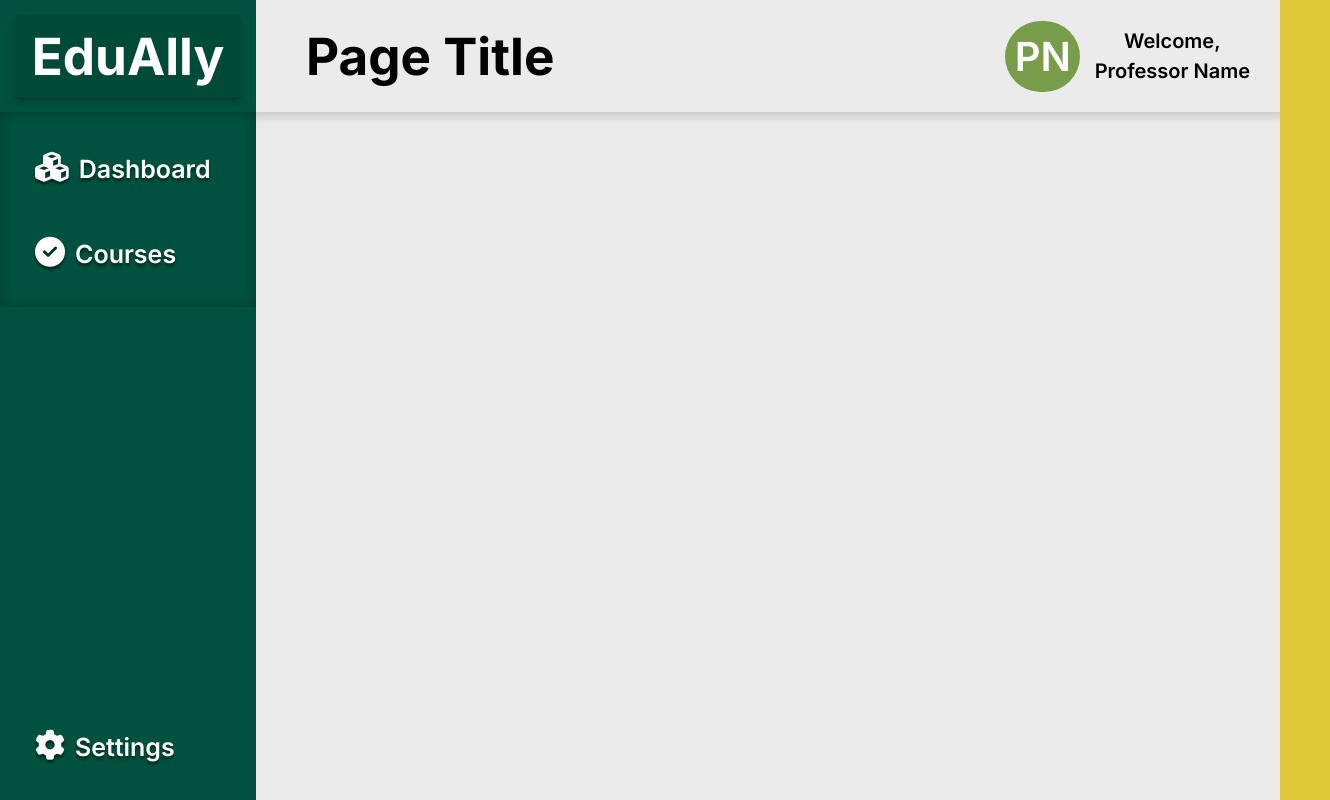
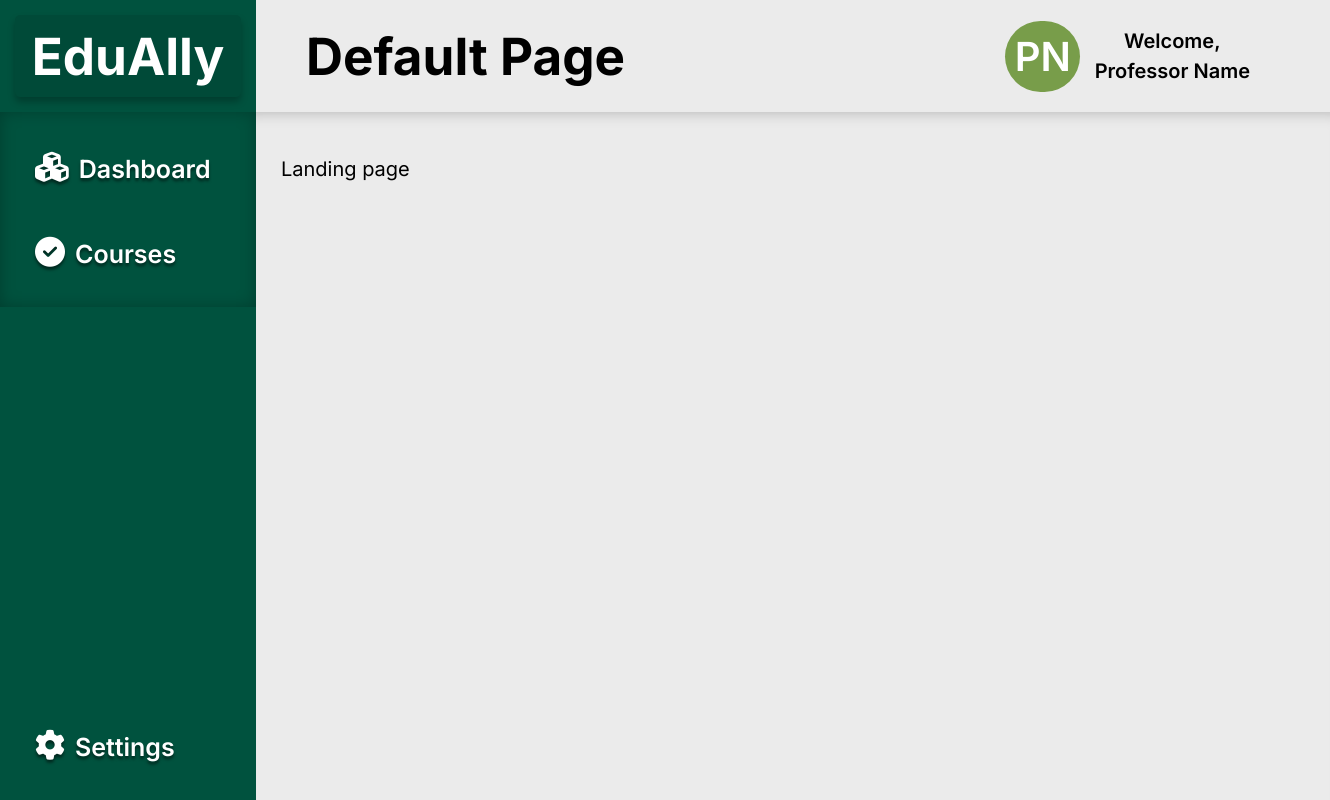
Before and after one commit to SUNY-Brockport-ACM-Student-Chapter/ai-education-frontend, a Next.js app: page / in a window 1280 px wide. Shown: the whole page, 1330 px wide, since content can reach past the window. Built offline with nearby package versions, Linux system fonts and the light colour scheme.

Commit message:
Layout broken down into components, added "dashboard" testing page

```diff
--- /dev/null
+++ b/src/app/components/Header.tsx
@@ -0,0 +1,27 @@
+import React from 'react';
+import ProfileIcon from './ProfileIcon';
+
+interface HeaderProps {
+  pageTitle: string;
+  userName: string;
+  userInitials: string;
+}
+
+const Header: React.FC<HeaderProps> = ({ pageTitle, userName, userInitials }) => {
+  return (
+    <header className="main-header">
+      <div className="header-section">
+        <h1>{pageTitle}</h1>
+      </div>
+      <div className="profile-section">
+        <ProfileIcon initials={userInitials} />
+        <div className="profile-text">
+          <p>Welcome,</p>
+          <p>{userName}</p>
+        </div>
+      </div>
+    </header>
+  );
+};
+
+export default Header;
--- a/src/app/NavMenu.tsx
+++ b/src/app/components/NavMenu.tsx
@@ -1,14 +1,14 @@
-'use client'
+'use client';
 
-import './globals.css';
-import { useState, useEffect } from 'react';
+import React, { useState, useEffect } from 'react';
+import ProfileIcon from './ProfileIcon';
 
 interface NavMenuProps {
-  ProfName: string;
-  AB: string;
+  userName: string;
+  userInitials: string;
 }
 
-export default function NavMenu({ ProfName, AB }: NavMenuProps) {
+const NavMenu: React.FC<NavMenuProps> = ({ userName, userInitials }) => {
   const [menuVisible, setMenuVisible] = useState(false);
   const [isMobile, setIsMobile] = useState(false);
 
@@ -30,7 +30,7 @@ export default function NavMenu({ ProfName, AB }: NavMenuProps) {
   return (
     <nav className="sidebar-nav">
       <div className="logo-section">
-        <div className="mobile-profile-icon">{AB}</div>
+        <ProfileIcon initials={userInitials} className="mobile-profile-icon" />
         <h1>EduAlly</h1>
         <label className="burger-bar-dropdown">
           <input
@@ -51,4 +51,6 @@ export default function NavMenu({ ProfName, AB }: NavMenuProps) {
       </div>
     </nav>
   );
-}
+};
+
+export default NavMenu;
--- /dev/null
+++ b/src/app/components/ProfileIcon.tsx
@@ -0,0 +1,16 @@
+import React from 'react';
+
+interface ProfileIconProps {
+  initials: string;
+  className?: string;
+}
+
+const ProfileIcon: React.FC<ProfileIconProps> = ({ initials, className = '' }) => {
+  return (
+    <div className={`profile-icon ${className}`}>
+      {initials}
+    </div>
+  );
+};
+
+export default ProfileIcon;
--- /dev/null
+++ b/src/app/dashboard/dashboard.module.css
@@ -0,0 +1 @@
+/* Add your page-specific css here.*/
--- a/src/app/globals.css
+++ b/src/app/globals.css
@@ -25,7 +25,7 @@ body {
 
 body {
   display: flex;
-  background-color: var(--bport-gold);
+  background-color: var(--background-color);
   font-family: "Inter", sans-serif;
   overflow: hidden;
 }
@@ -228,7 +228,7 @@ i {
 
 /* Main workspace styling */
 .main-workspace {
-  width: calc(100% - 50px);
+  width: 100%;
   padding: 25px;
   box-shadow: 0 15px 15px -15px var(--shadow-color) inset;
   overflow-y: scroll;
--- a/src/app/layout.tsx
+++ b/src/app/layout.tsx
@@ -3,55 +3,40 @@ import type { Metadata } from 'next';
 import { Inter } from 'next/font/google';
 import { config } from '@fortawesome/fontawesome-svg-core';
 import '@fortawesome/fontawesome-svg-core/styles.css';
+import dynamic from 'next/dynamic';
+import Header from './components/Header';
+import { generateInitials } from './utils/utilities';
+import { ReactNode } from 'react';
 
 config.autoAddCss = false;
 
 const inter = Inter({ subsets: ['latin'] });
 
 export const metadata: Metadata = {
-  title: 'Edu AI',
+  title: 'EduAlly',
   description: 'AI-powered education assistant',
 };
 
-// Separate the client-side logic into a new component
-import dynamic from 'next/dynamic';
-const NavMenu = dynamic(() => import('./NavMenu'), { ssr: false });
+const NavMenu = dynamic(() => import('./components/NavMenu'), { ssr: false });
 
 export default function RootLayout({
   children,
 }: {
-  children: React.ReactNode
+  children: ReactNode
 }) {
-  const PageTitle = "Page Title";
   const ProfName = "Professor Name";
+  const userInitials = generateInitials(ProfName);
 
-  const generateInitials = (name: string) => {
-    const nameParts = name.trim().split(" ");
-    const initials = nameParts.length >= 2
-      ? nameParts[0][0] + nameParts[1][0]
-      : nameParts[0][0];
-    return initials.toUpperCase();
-  };
-
-  const AB = generateInitials(ProfName);
+  // not working yet? wont pick up pagetitle from child/page
+  const childComponent = children as any;
+  const pageTitle = childComponent.type?.pageTitle || "Page Title";
 
   return (
     <html lang="en">
       <body className={inter.className}>
-        <NavMenu ProfName={ProfName} AB={AB} />
+        <NavMenu userName={ProfName} userInitials={userInitials} />
         <main className="main-content">
-          <header className="main-header">
-            <div className="header-section">
-              <h1>{PageTitle}</h1>
-            </div>
-            <div className="profile-section">
-              <div className="profile-icon">{AB}</div>
-              <div className="profile-text">
-                <p>Welcome,</p>
-                <p>{ProfName}</p>
-              </div>
-            </div>
-          </header>
+          <Header pageTitle={pageTitle} userName={ProfName} userInitials={userInitials} />
           <div className="main-workspace">
             {children}
           </div>
--- a/src/app/page.tsx
+++ b/src/app/page.tsx
@@ -1,14 +1,11 @@
 import styles from './page.module.css'
 
 export default function Page() {
-  const PageTitle = "Default"; // Set your PageTitle here
-
   return (
-      <>
-
-      {/* Add your HTML page content here, and delete these two comment lines. Be sure to set your PageTitle!
-      Any page-specific CSS should go into page.module.css, and remember Typescript uses "className=" instead of "class=" */}
-
-      </>
+    <div className={styles.container}>
+      <p>Landing page</p>
+    </div>
   );
 }
+
+Page.pageTitle = "Default Page";
--- /dev/null
+++ b/src/app/utils/utilities.ts
@@ -0,0 +1,7 @@
+export const generateInitials = (name: string): string => {
+  const nameParts = name.trim().split(" ");
+  const initials = nameParts.length >= 2
+    ? nameParts[0][0] + nameParts[1][0]
+    : nameParts[0][0];
+  return initials.toUpperCase();
+};
```
Also changed, not shown: src/app/dashboard/page.tsx (added, +12 -0 lines).
